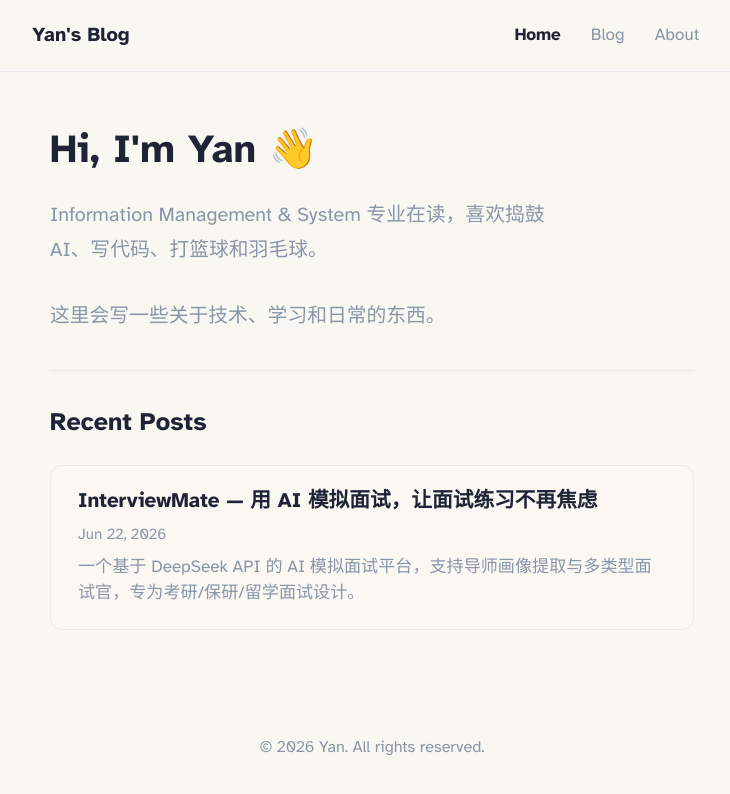
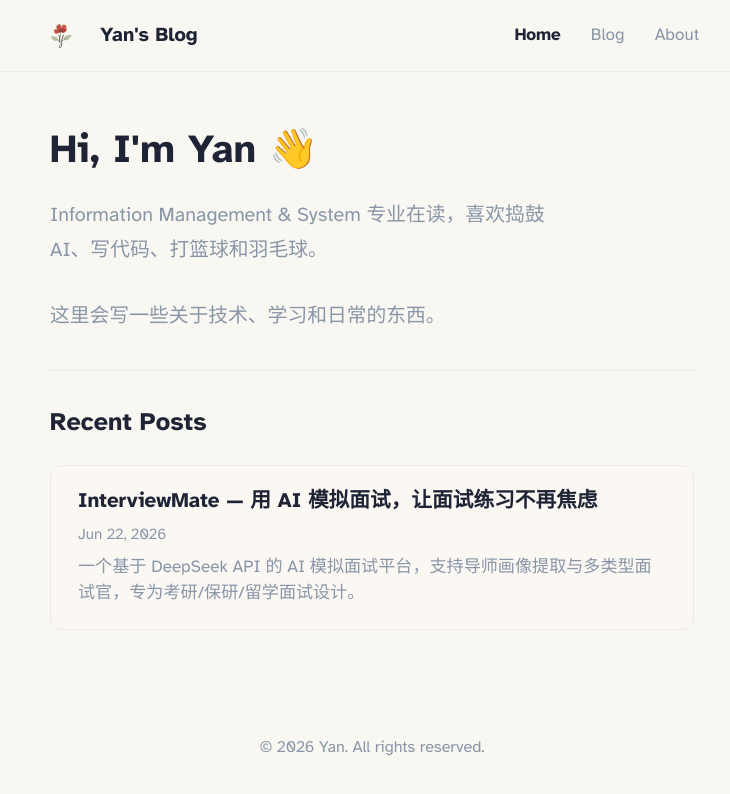
Before and after one commit to Aimuyoufaze/yanpy-blog, an Astro site: page / in a window 1280 px wide. Shown: the whole page, without its empty margins (268-998 px from the left). Built offline with nearby package versions, Linux system fonts and the light colour scheme; Astro itself is replaced by a stand-in of ours.

Commit message:
Add blog logo with transparent background to header

```diff
--- a/src/components/Header.astro
+++ b/src/components/Header.astro
@@ -5,7 +5,10 @@ import HeaderLink from './HeaderLink.astro';
 
 <header>
 	<nav>
-		<a href="/" class="site-title">{SITE_TITLE}</a>
+		<a href="/" class="site-title">
+			<img src="/logo.png" alt="Logo" class="site-logo" />
+			{SITE_TITLE}
+		</a>
 		<div class="nav-links">
 			<HeaderLink href="/">Home</HeaderLink>
 			<HeaderLink href="/blog">Blog</HeaderLink>
@@ -28,6 +31,9 @@ import HeaderLink from './HeaderLink.astro';
 		padding: 0.75em 0;
 	}
 	.site-title {
+		display: flex;
+		align-items: center;
+		gap: 0.5em;
 		font-weight: 700;
 		font-size: 1.1em;
 		text-decoration: none;
@@ -35,6 +41,11 @@ import HeaderLink from './HeaderLink.astro';
 	}
 	.site-title:hover {
 		color: var(--text-primary);
+	}
+	.site-logo {
+		height: 1.6em;
+		width: auto;
+		border-radius: 4px;
 	}
 	.nav-links {
 		display: flex;
```
Also changed, not shown: public/logo.png (added).
